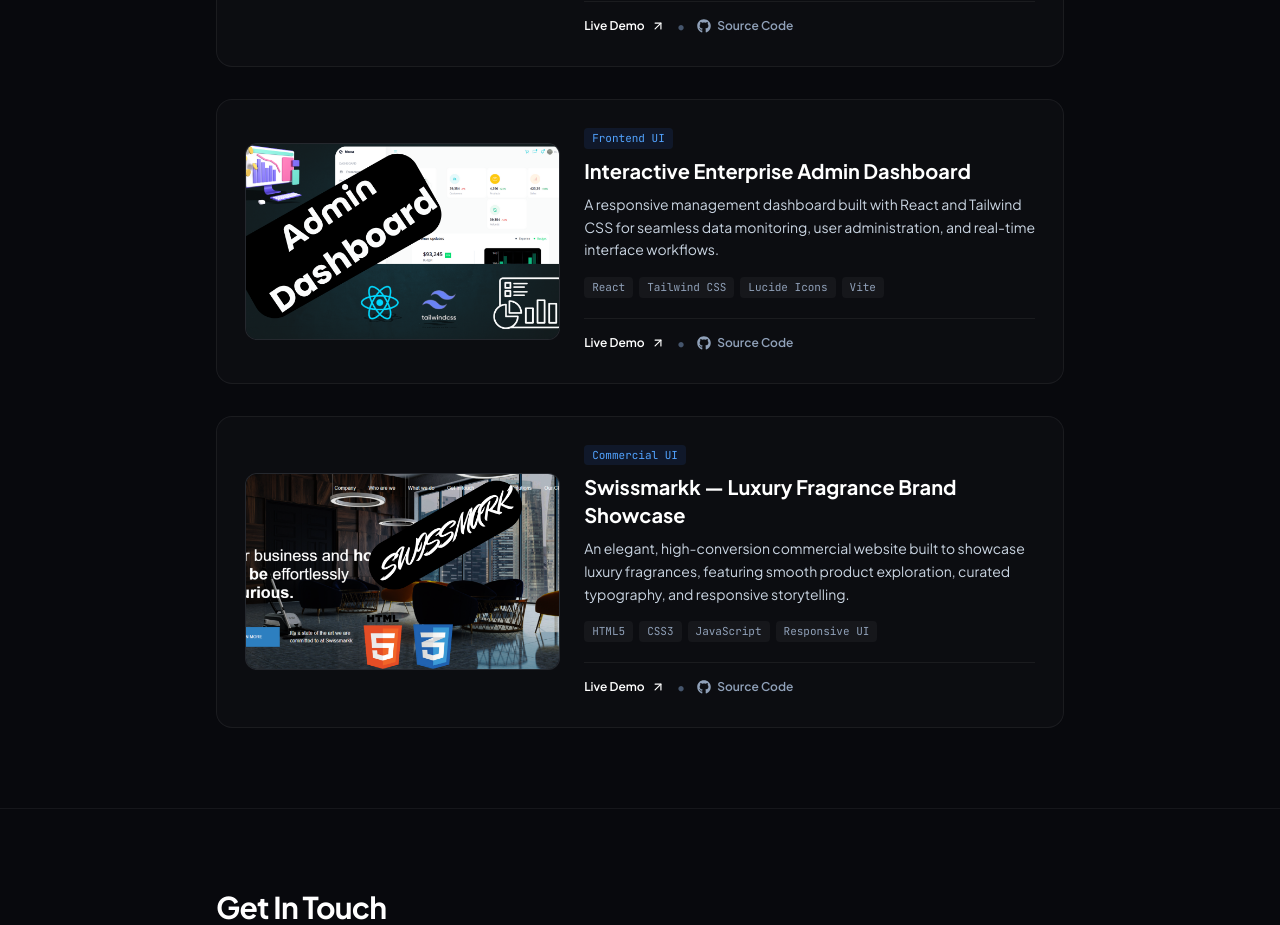
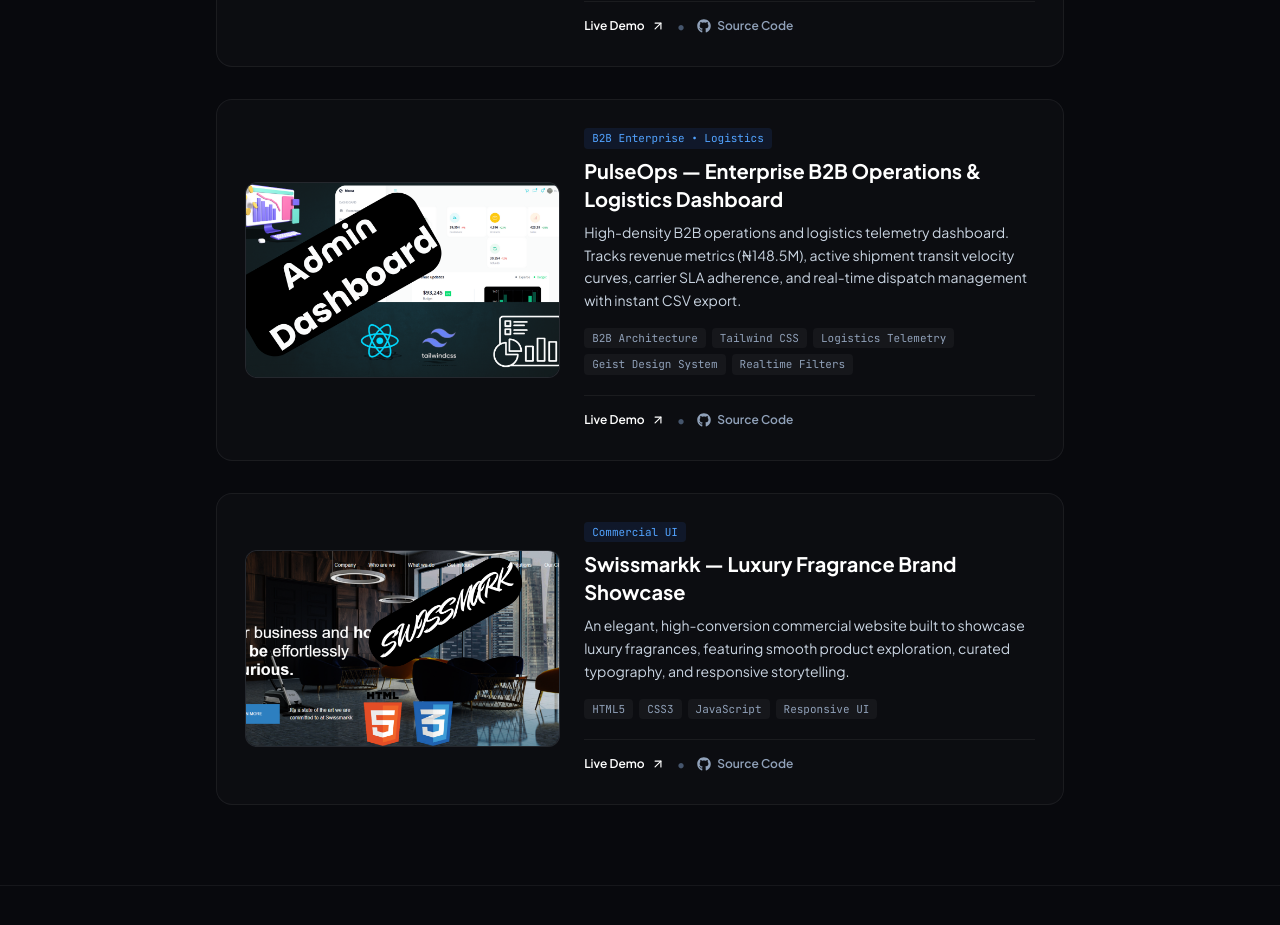
Before and after one commit to erikefedavid/My-Portfolio, a React (Vite) app: page / in a window 1280 px wide. Shown: the part 4400-5325 px from the top of the page. Built offline with nearby package versions, Linux system fonts and the light colour scheme.

Commit message:
feat(projects): upgrade Admin Dashboard to PulseOps Enterprise Logistics Dashboard

```diff
--- a/src/Components/Projects.jsx
+++ b/src/Components/Projects.jsx
@@ -86,17 +86,17 @@ export const Projects = () => {
       techStack: ["Node.js", "Google Gemini AI", "GitHub Actions", "Telegram Bot API", "REST APIs"]
     },
     {
-      id: "dashboard",
+      id: "pulseops",
       category: "frontend",
-      title: "Interactive Enterprise Admin Dashboard",
-      badge: "Frontend UI",
+      title: "PulseOps — Enterprise B2B Operations & Logistics Dashboard",
+      badge: "B2B Enterprise • Logistics",
       image: "/images/dashboard.png",
-      alt: "Admin Dashboard UI Preview",
-      liveUrl: "https://erikefedavid.github.io/Admin-Dashboard/",
-      githubUrl: "https://github.com/erikefedavid/Admin-Dashboard",
+      alt: "PulseOps Enterprise Logistics Dashboard",
+      liveUrl: "https://erikefedavid.github.io/PulseOps/",
+      githubUrl: "https://github.com/erikefedavid/PulseOps",
       description:
-        "A responsive management dashboard built with React and Tailwind CSS for seamless data monitoring, user administration, and real-time interface workflows.",
-      techStack: ["React", "Tailwind CSS", "Lucide Icons", "Vite"]
+        "High-density B2B operations and logistics telemetry dashboard. Tracks revenue metrics (₦148.5M), active shipment transit velocity curves, carrier SLA adherence, and real-time dispatch management with instant CSV export.",
+      techStack: ["B2B Architecture", "Tailwind CSS", "Logistics Telemetry", "Geist Design System", "Realtime Filters"]
     },
     {
       id: "swissmark",
```
